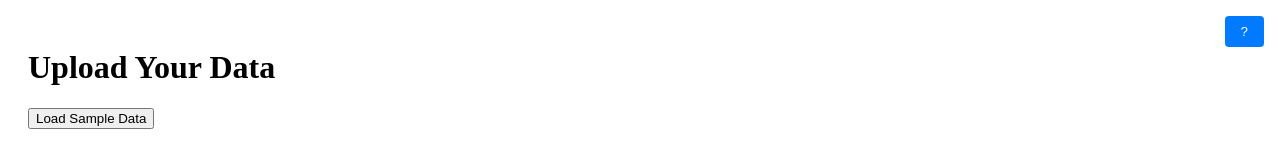
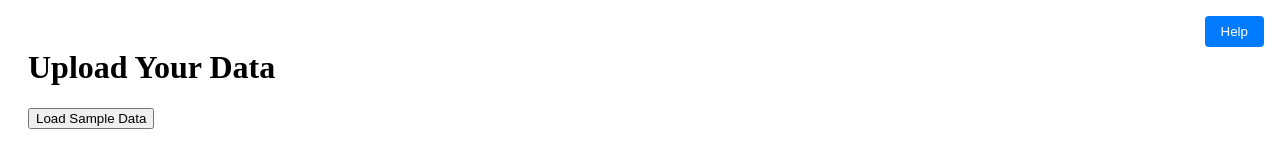
Before and after one commit to adnanbwp/smtools-agingwip, a React (Vite) app: page / in a window 1280 px wide. Shown: the top 160 px of the page. Built offline with nearby package versions, Linux system fonts and the light colour scheme.

Commit message:
Changed help button text to Help

```diff
--- a/src/components/HelpComponent.tsx
+++ b/src/components/HelpComponent.tsx
@@ -126,7 +126,7 @@ export const HelpComponent: React.FC = () => {
           cursor: 'pointer'
         }}
       >
-        ?
+        Help
       </button>
       {isOpen && (
         <div style={{
```
